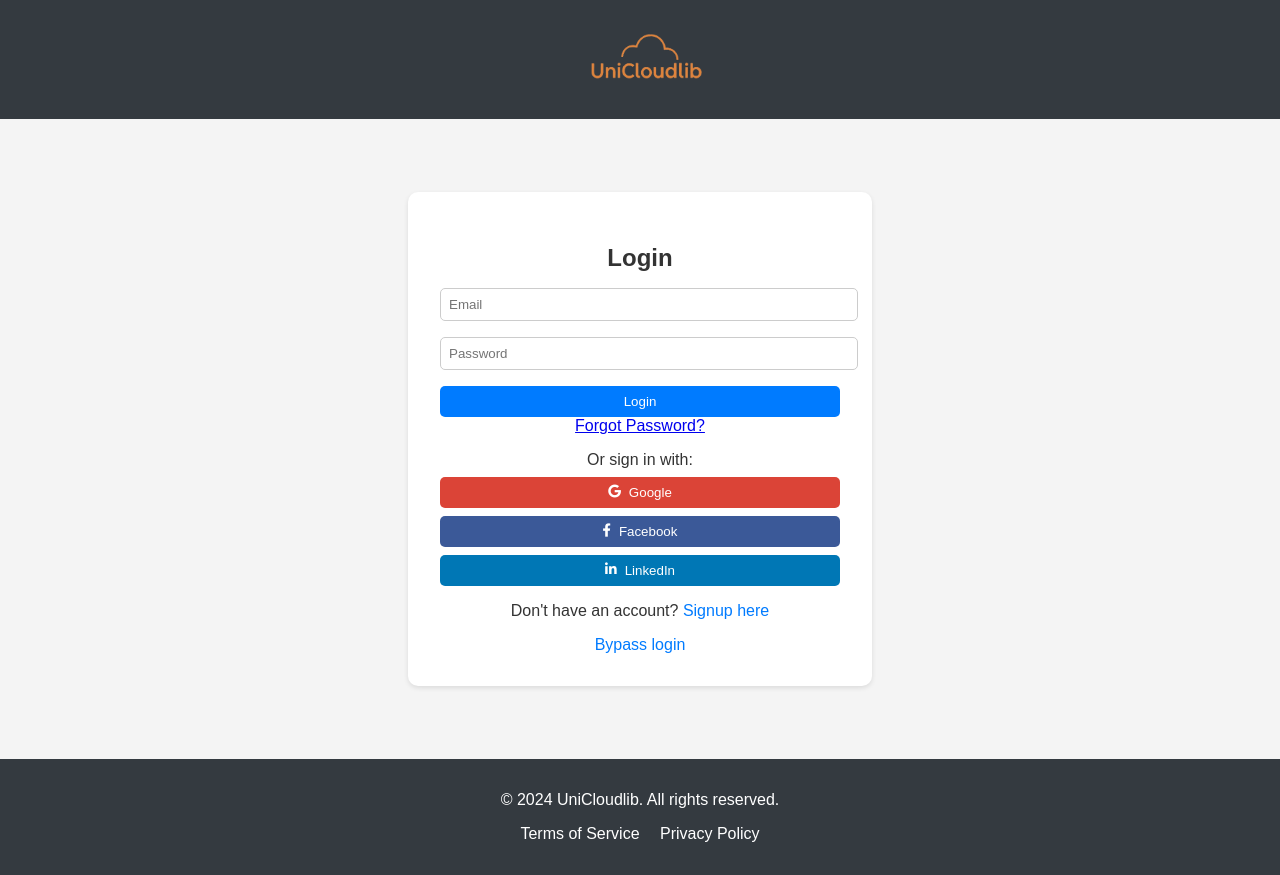
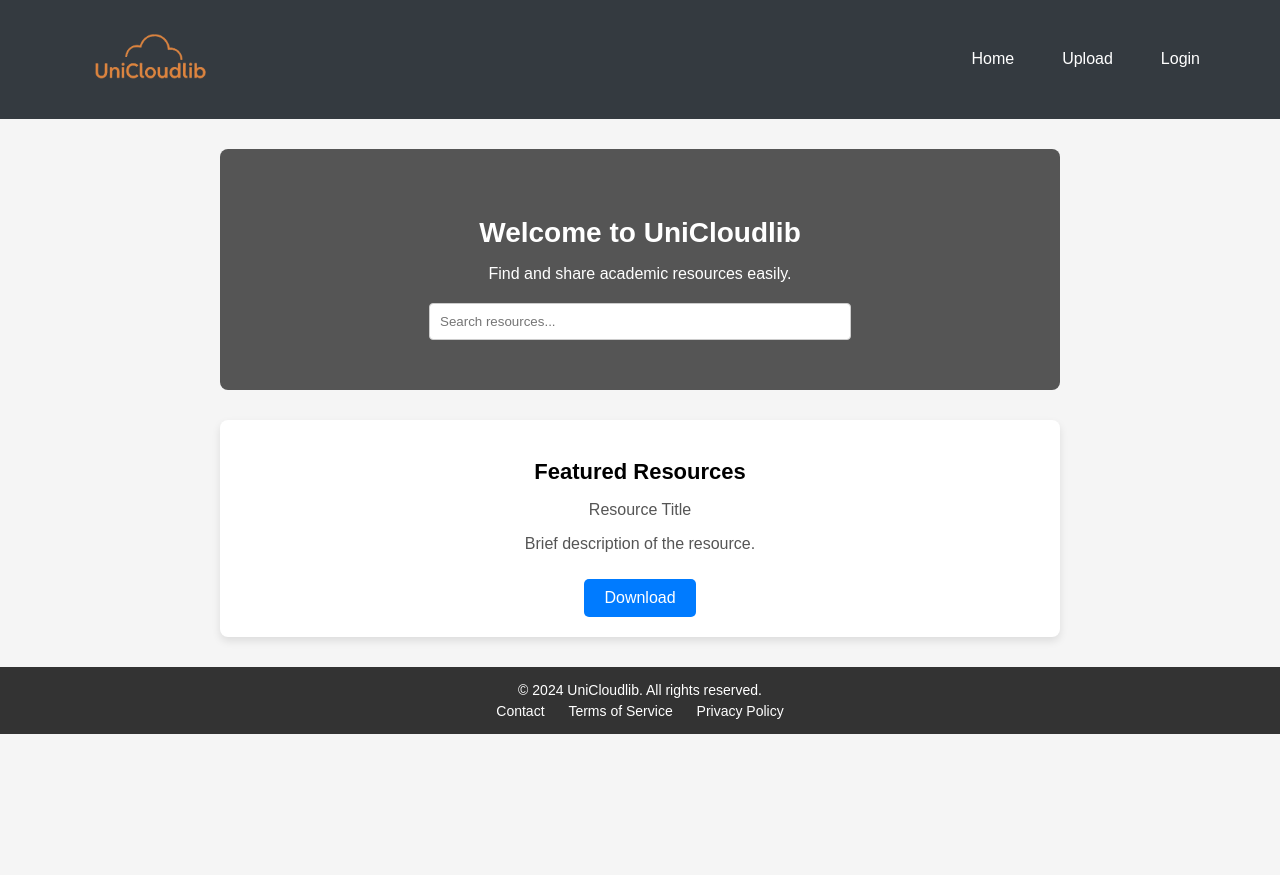
Before and after one commit to jeffykings/UniCloudlib, a plain HTML site: page Frontend/index.html in a window 1280 px wide. After the commit the page ends 800 px from the top, so only its background shows below. Drawn offline with Linux system fonts and the light colour scheme.

Commit message:
Update index.html

```diff
--- a/Frontend/index.html
+++ b/Frontend/index.html
@@ -1,47 +1,244 @@
 <!DOCTYPE html>
 <html lang="en">
+
 <head>
   <meta charset="UTF-8">
   <meta name="viewport" content="width=device-width, initial-scale=1.0">
-    <title>UniCloudlib - Login</title>
-    <link rel="stylesheet" href="style.css">
-    <link rel="icon" href="apple-touch-icon.png" type="image/png">
-    <link rel="stylesheet" href="https://cdnjs.cloudflare.com/ajax/libs/font-awesome/5.15.3/css/all.min.css">
+  <title>UniCloudlib - Home</title>
+  <style>
+	/* General Styles */
+	body {
+  	font-family: Arial, sans-serif;
+  	margin: 0;
+  	padding: 0;
+  	background-color: #f5f5f5;
+	}
+
+	/* Navigation Bar */
+	.navbar {
+  	background-color: #333;
+  	color: white;
+  	display: flex;
+  	justify-content: space-between;
+  	align-items: center;
+  	padding: 10px 20px;
+	}
+
+	header {
+  	background-color: #343a40;
+  	color: #fff;
+  	padding: 1rem 0;
+	}
+
+	header nav {
+  	display: flex;
+  	justify-content: space-between;
+  	align-items: center;
+  	width: 90%;
+  	margin: 0 auto;
+	}
+
+	header .logo {
+  	font-size: 1.5rem;
+  	font-weight: bold;
+	}
+
+	header ul {
+  	list-style: none;
+  	display: flex;
+  	gap: 1rem;
+	}
+
+	header ul li a {
+  	color: #fff;
+  	text-decoration: none;
+  	padding: 0.5rem 1rem;
+  	transition: background-color 0.3s ease;
+	}
+
+	header ul li a:hover {
+  	background-color: #495057;
+  	border-radius: 5px;
+	}
+
+
+	header .logo img {
+  	max-width: 150px;
+  	/* Adjust the maximum width as needed */
+  	height: auto;
+  	/* Maintain the aspect ratio */
+  	object-fit: contain;
+  	/* Ensures the image is not stretched */
+  	border-radius: 10px;
+  	/* Optional: Adds rounded corners for a more refined look */
+  	padding: 5px;
+  	/* Optional: Adds a bit of space around the logo */
+	}
+
+	.navbar .logo {
+  	display: flex;
+  	align-items: center;
+  	font-size: 20px;
+  	font-weight: bold;
+  	color: #fdb833;
+	}
+
+	.navbar .menu {
+  	display: flex;
+  	gap: 20px;
+	}
+
+	.navbar .menu a {
+  	color: white;
+  	text-decoration: none;
+  	font-size: 16px;
+	}
+
+	.navbar .menu a:hover {
+  	text-decoration: underline;
+	}
+
+	/* Hero Section */
+	.hero {
+  	text-align: center;
+  	padding: 50px 20px;
+  	background-color: #555;
+  	color: white;
+  	border-radius: 8px;
+  	margin: 30px auto;
+  	width: 90%;
+  	max-width: 800px;
+	}
+
+	.hero h1 {
+  	font-size: 28px;
+  	margin-bottom: 10px;
+	}
+
+	.hero p {
+  	font-size: 16px;
+  	margin-bottom: 20px;
+	}
+
+	.hero .search-bar {
+  	display: flex;
+  	justify-content: center;
+  	margin-top: 10px;
+	}
+
+	.hero input[type="text"] {
+  	width: 60%;
+  	max-width: 400px;
+  	padding: 10px;
+  	border-radius: 4px;
+  	border: 1px solid #ccc;
+	}
+
+	/* Featured Resources Section */
+	.featured-resources {
+  	text-align: center;
+  	margin: 20px auto;
+  	padding: 20px;
+  	background-color: white;
+  	border-radius: 8px;
+  	box-shadow: 0 4px 8px rgba(0, 0, 0, 0.1);
+  	width: 90%;
+  	max-width: 800px;
+	}
+
+	.featured-resources h2 {
+  	font-size: 22px;
+  	margin-bottom: 10px;
+	}
+
+	.featured-resources p {
+  	font-size: 16px;
+  	color: #555;
+	}
+
+	.featured-resources .download-button {
+  	margin-top: 10px;
+  	background-color: #007bff;
+  	color: white;
+  	border: none;
+  	padding: 10px 20px;
+  	font-size: 16px;
+  	border-radius: 5px;
+  	cursor: pointer;
+	}
+
+	.featured-resources .download-button:hover {
+  	background-color: #0056b3;
+	}
+
+	/* Footer */
+	.footer {
+  	text-align: center;
+  	background-color: #333;
+  	color: white;
+  	padding: 10px 20px;
+  	margin-top: 30px;
+	}
+
+	.footer p {
+  	font-size: 14px;
+  	margin: 5px 0;
+	}
+
+	.footer a {
+  	color: white;
+  	text-decoration: none;
+  	margin: 0 10px;
+	}
+
+	.footer a:hover {
+  	text-decoration: underline;
+	}
+  </style>
 </head>
+
 <body>
+
+  <!-- Navigation Bar -->
   <header>
-        <div class="logo"><img src="logo.png" alt="logo" /></div>
+	<nav>
+  	<div class="logo"><img src="logo.png" alt="Logo">
+  	</div>
+  	<ul>
+    	<li><a href="index.html">Home</a></li>
+    	<li><a href="login.html">Upload</a></li>
+    	<li><a href="login.html">Login</a></li>
+  	</ul>
+	</nav>
   </header>
-    <main>
-        <div class="form-container">
-            <!-- Ensure form ID matches JS -->
-            <form id="loginForm" class="active">
-                <h2>Login</h2>
-                <!-- Added IDs to inputs for JS -->
-                <input type="email" id="email" placeholder="Email" required />
-                <input type="password" id="password" placeholder="Password" required />
-                <button type="submit">Login</button>
-                <a href="forgot-password.html">Forgot Password?</a>
-                <div class="social-login">
-                    <p>Or sign in with:</p>
-                    <button class="social-btn google"><i class="fab fa-google"></i> Google</button>
-                    <button class="social-btn facebook"><i class="fab fa-facebook-f"></i> Facebook</button>
-                    <button class="social-btn linkedin"><i class="fab fa-linkedin-in"></i> LinkedIn</button>
+
+  <!-- Hero Section -->
+  <div class="hero">
+	<h1>Welcome to UniCloudlib</h1>
+	<p>Find and share academic resources easily.</p>
+	<div class="search-bar">
+  	<input type="text" placeholder="Search resources...">
 	</div>
-                <div class="signup-link">
-                    <p>Don't have an account? <a href="signup.html">Signup here</a></p>
-                    <a href="home.html">Bypass login</a>
   </div>
-            </form>
+
+  <!-- Featured Resources Section -->
+  <div class="featured-resources">
+	<h2>Featured Resources</h2>
+	<p>Resource Title</p>
+	<p>Brief description of the resource.</p>
+	<button class="download-button">Download</button>
   </div>
-    </main>
-    <footer>
-        <p>&copy; 2024 UniCloudlib. All rights reserved.</p>
-        <ul>
-            <li><a href="terms.html">Terms of Service</a></li>
-            <li><a href="privacy.html">Privacy Policy</a></li>
-        </ul>
-    </footer>
-    <script src="login.js"></script>
+
+  <!-- Footer -->
+  <div class="footer">
+	<p>© 2024 UniCloudlib. All rights reserved.</p>
+	<p>
+  	<a href="#contact">Contact</a>
+  	<a href="#terms">Terms of Service</a>
+  	<a href="#privacy">Privacy Policy</a>
+	</p>
+  </div>
+
 </body>
+
 </html>
```
Lines whose indentation alone changed are shown as unchanged.
